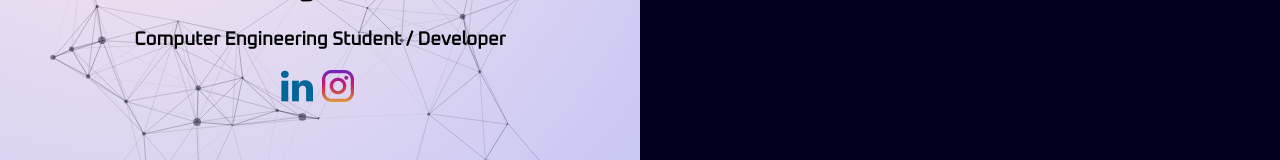
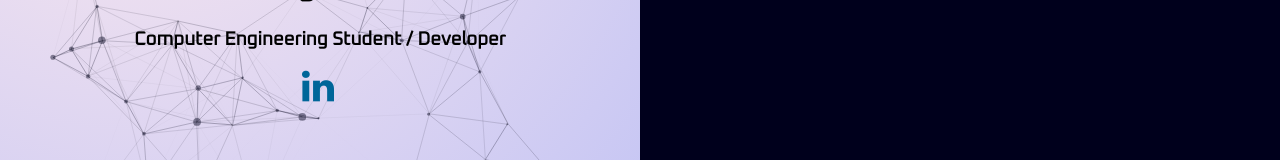
Before and after one commit to drgr-user/drguser.github.io, a plain HTML site: page index.html in a window 1280 px wide. Shown: the part 430-590 px from the top of the page. Drawn offline with Linux system fonts and the light colour scheme.

Commit message:
Update index.html

```diff
--- a/index.html
+++ b/index.html
@@ -49,9 +49,6 @@
             <div class="linkedinlink">
                 <a href="https://www.linkedin.com/in/derogar" title="LinkedIn"><img id="linkedinlogo" src="assets/images/linkedinlogo.png" alt="LinkedIn"></a>
             </div>
-            <div class="instagramlink">
-                <a href="https://www.instagram.com/alidrg_" title="Instagram"><img id="instagramlogo" src="assets/images/instagramlogo.png" alt="LinkedIn"></a>
-            </div>
         </div>
     </div>
 
```
